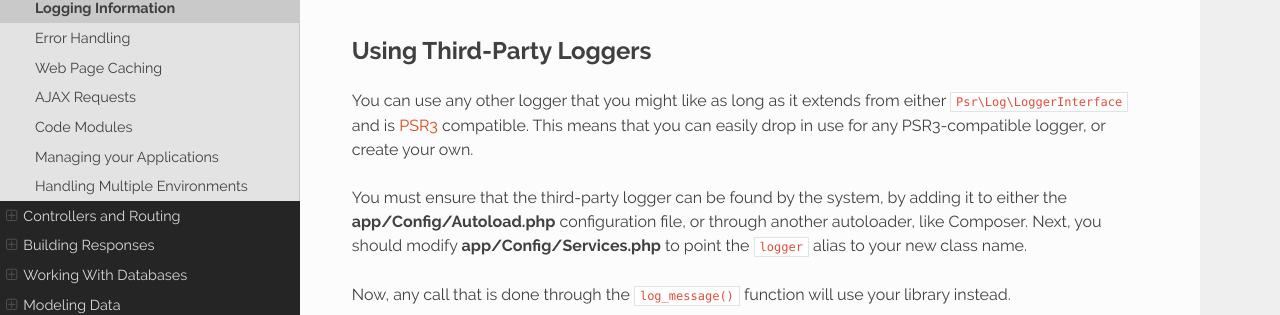
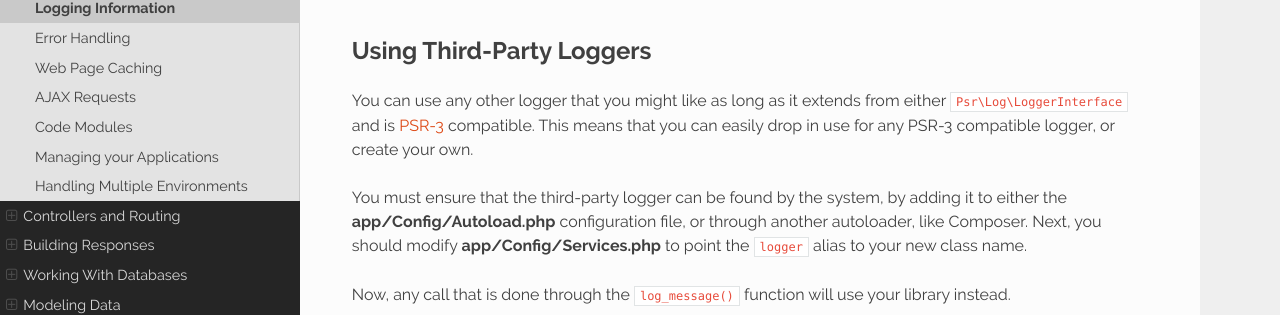
Before and after one commit to NEKOGET/ci4_user_guide_src, a Sphinx documentation site: the page built from source/general/logging.rst, in a window 1280 px wide and 900 px high, scrolled down 2800 px. Shown: the part 371-686 px from the top of the window. Built offline with Sphinx 7.4.7 and the Read the Docs theme 2.0.0, drawn with Linux system fonts in a browser that asks for light colours.

Commit message:
docs: replace PSR* with PSR-*

```diff
--- a/source/concepts/autoloader.rst
+++ b/source/concepts/autoloader.rst
@@ -11,7 +11,7 @@ headache and very error-prone. That's where autoloaders come in.
 
 CodeIgniter provides a very flexible autoloader that can be used with very little configuration.
 It can locate individual non-namespaced classes, namespaced classes that adhere to
-`PSR4 <https://www.php-fig.org/psr/psr-4/>`_ autoloading
+`PSR-4 <https://www.php-fig.org/psr/psr-4/>`_ autoloading
 directory structures, and will even attempt to locate classes in common directories (like Controllers,
 Models, etc).
 
@@ -30,7 +30,7 @@ Configuration
 =============
 
 Initial configuration is done in **/app/Config/Autoload.php**. This file contains two primary
-arrays: one for the classmap, and one for PSR4-compatible namespaces.
+arrays: one for the classmap, and one for PSR-4 compatible namespaces.
 
 Namespaces
 ==========
--- a/source/general/logging.rst
+++ b/source/general/logging.rst
@@ -136,8 +136,8 @@ Using Third-Party Loggers
 =========================
 
 You can use any other logger that you might like as long as it extends from either
-``Psr\Log\LoggerInterface`` and is `PSR3 <https://www.php-fig.org/psr/psr-3/>`_ compatible. This means
-that you can easily drop in use for any PSR3-compatible logger, or create your own.
+``Psr\Log\LoggerInterface`` and is `PSR-3 <https://www.php-fig.org/psr/psr-3/>`_ compatible. This means
+that you can easily drop in use for any PSR-3 compatible logger, or create your own.
 
 You must ensure that the third-party logger can be found by the system, by adding it to either
 the **app/Config/Autoload.php** configuration file, or through another autoloader,
--- a/source/general/modules.rst
+++ b/source/general/modules.rst
@@ -15,8 +15,8 @@ language files, etc. Modules may contain as few, or as many, of these as you lik
 Namespaces
 ==========
 
-The core element of the modules functionality comes from the :doc:`PSR4-compatible autoloading </concepts/autoloader>`
-that CodeIgniter uses. While any code can use the PSR4 autoloader and namespaces, the primary way to take full advantage of
+The core element of the modules functionality comes from the :doc:`PSR-4 compatible autoloading </concepts/autoloader>`
+that CodeIgniter uses. While any code can use the PSR-4 autoloader and namespaces, the primary way to take full advantage of
 modules is to namespace your code and add it to **app/Config/Autoload.php**, in the ``psr4`` section.
 
 For example, let's say we want to keep a simple blog module that we can re-use between applications. We might create
@@ -129,7 +129,7 @@ Discovery and Composer
 ======================
 
 Packages that were installed via Composer will also be discovered by default. This only requires that the namespace
-that Composer knows about is a PSR4 namespace. PSR0 namespaces will not be detected.
+that Composer knows about is a PSR-4 namespace. PSR-0 namespaces will not be detected.
 
 If you do not want all of Composer's known directories to be scanned when locating files, you can turn this off
 by editing the ``$discoverInComposer`` variable in ``Config\Modules.php``::
--- a/source/installation/upgrade_4xx.rst
+++ b/source/installation/upgrade_4xx.rst
@@ -77,7 +77,7 @@ General Adjustments
   references magically injected as properties of your controller.
 - Classes are instantiated where needed, and components are managed
   by ``Services``.
-- The class loader automatically handles PSR4 style class locating,
+- The class loader automatically handles PSR-4 style class locating,
   within the ``App`` (application) and ``CodeIgniter`` (i.e., system) top level
   namespaces; with composer autoloading support, and even using educated
   guessing to find your models and libraries if they are in the right
```
